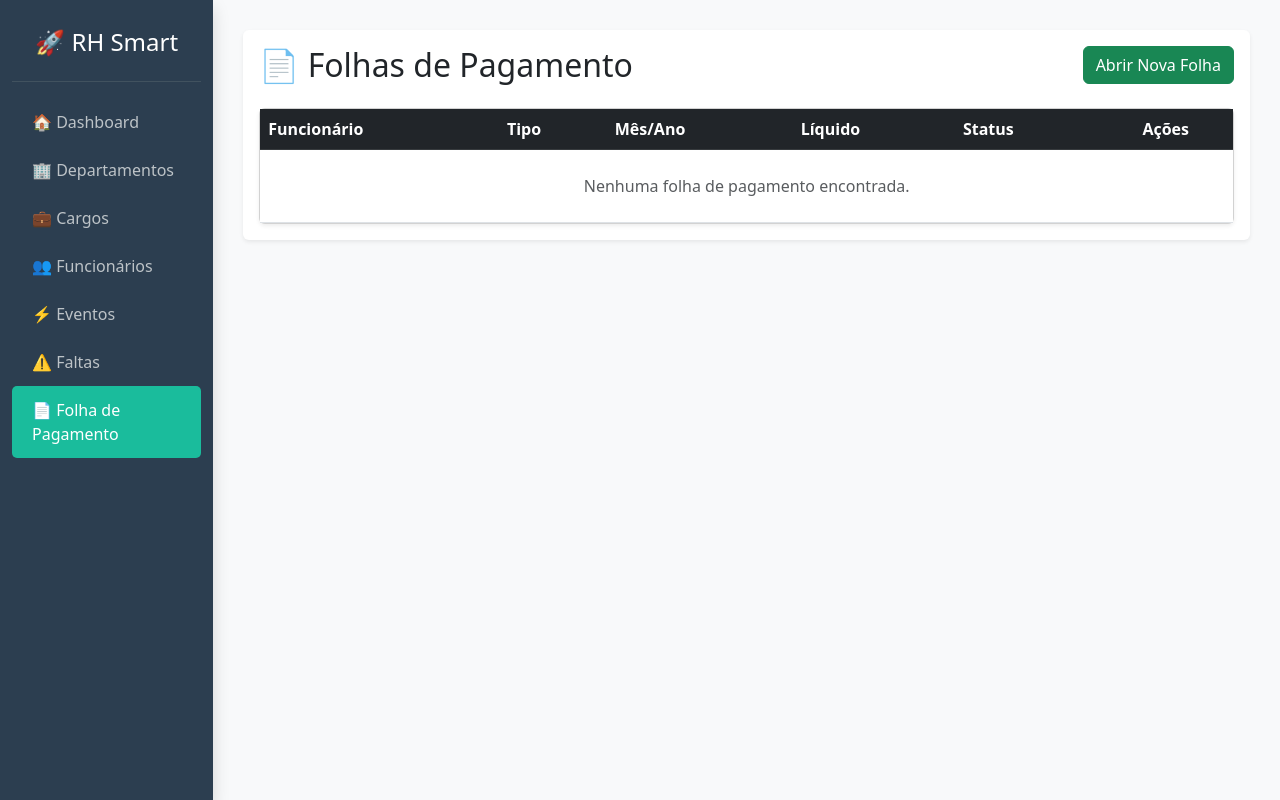
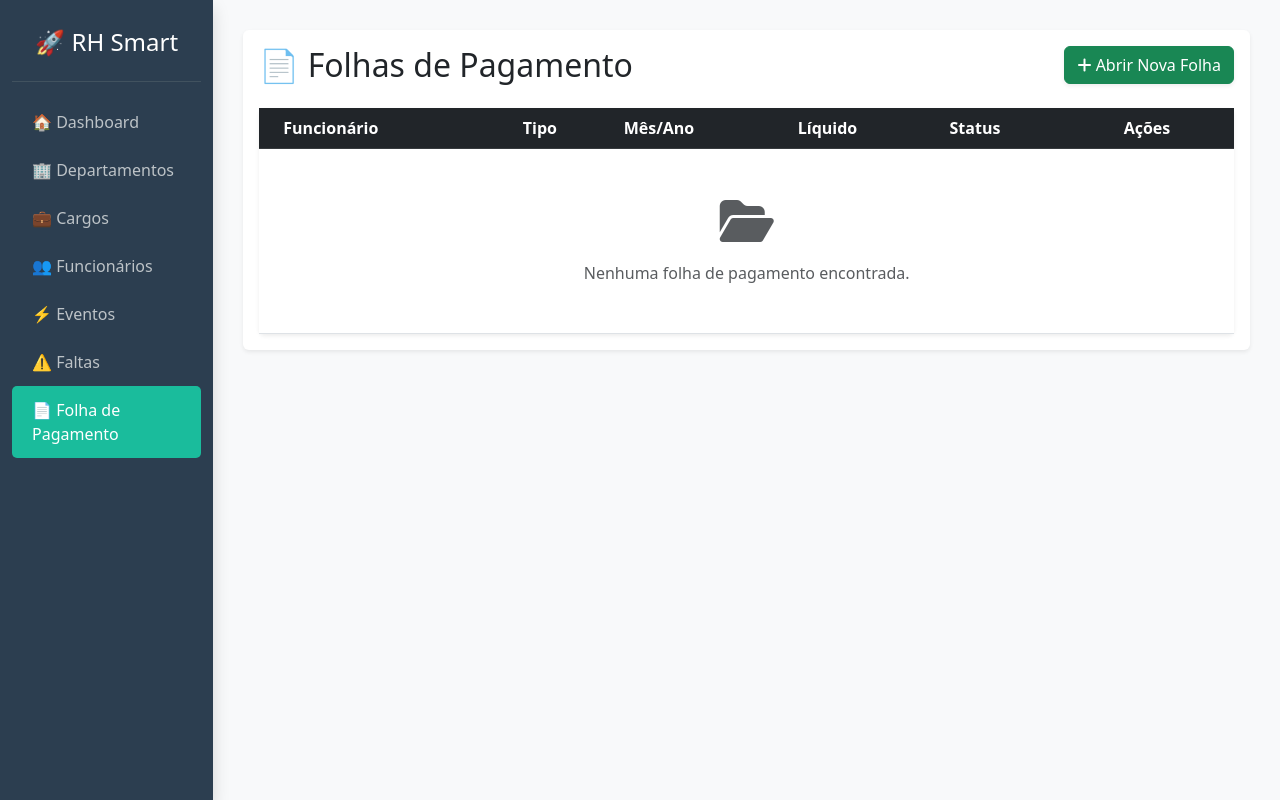
Before and after one commit to LeehAndradee/RH-Smart-, a Django app: page /folha/ in a window 1280 px wide. Run offline with Django 5.2, Linux system fonts and the light colour scheme; data that the repository does not hold is empty.

Commit message:
Finalizações da tela da folha de pagamento

```diff
--- a/core/templates/base.html
+++ b/core/templates/base.html
@@ -5,6 +5,7 @@
     <meta name="viewport" content="width=device-width, initial-scale=1.0">
     <title>RH Smart</title>
     <link href="https://cdn.jsdelivr.net/npm/bootstrap@5.3.0/dist/css/bootstrap.min.css" rel="stylesheet">
+    <link rel="stylesheet" href="https://cdnjs.cloudflare.com/ajax/libs/font-awesome/6.4.0/css/all.min.css">
     <style>
         .sidebar {
             min-height: 100vh;
--- a/core/templates/core/folha/list.html
+++ b/core/templates/core/folha/list.html
@@ -4,53 +4,69 @@
 
 <div class="d-flex justify-content-between align-items-center mb-4">
     <h2 class="mb-0">📄 Folhas de Pagamento</h2>
-    <a href="{% url 'folha_create' %}" class="btn btn-success">
+    <a href="{% url 'folha_create' %}" class="btn btn-success shadow-sm">
         <i class="fas fa-plus"></i> Abrir Nova Folha
     </a>
 </div>
 
-<div class="card shadow-sm">
+<div class="card shadow-sm border-0">
     <div class="card-body p-0">
+        <div class="table-responsive">
             <table class="table table-hover mb-0">
                 <thead class="table-dark">
                     <tr>
-                    <th>Funcionário</th>
+                        <th class="ps-4">Funcionário</th>
                         <th>Tipo</th>
                         <th>Mês/Ano</th>
                         <th>Líquido</th>
                         <th>Status</th>
-                    <th class="text-center">Ações</th>
+                        <th class="text-center pe-4">Ações</th>
                     </tr>
                 </thead>
 
                 <tbody>
                     {% for folha in folhas %}
                     <tr>
-                    <td class="align-middle"><strong>{{ folha.funcionario.nome }}</strong></td>
+                        <td class="align-middle ps-4"><strong>{{ folha.funcionario.nome }}</strong></td>
                         <td class="align-middle">{{ folha.tipo }}</td>
                         <td class="align-middle">{{ folha.mes }}/{{ folha.ano }}</td>
-                    <td class="align-middle">R$ {{ folha.salario_liquido }}</td>
+                        <td class="align-middle">R$ {{ folha.salario_liquido|floatformat:2 }}</td>
                         <td class="align-middle">
                             {% if folha.fechada %}
-                            <span class="badge bg-success text-uppercase">Fechada</span>
+                                <span class="badge bg-success text-uppercase" style="font-size: 0.75rem;">Fechada</span>
                             {% else %}
-                            <span class="badge bg-warning text-dark text-uppercase">Pendente</span>
+                                <span class="badge bg-warning text-dark text-uppercase" style="font-size: 0.75rem;">Pendente</span>
                             {% endif %}
                         </td>
-                    <td class="text-center">
-                        <a href="{% url 'folha_detail' folha.id %}" class="btn btn-sm btn-outline-primary">
-                            <i class="fas fa-eye"></i> Detalhes
+                        <td class="text-center align-middle pe-4">
+                            <div class="btn-group" role="group">
+                                <a href="{% url 'folha_detail' folha.id %}" class="btn btn-sm btn-outline-primary" title="Visualizar Detalhes">
+                                    <i class="fa fa-eye"></i>
                                 </a>
+
                                 {% if not folha.fechada %}
-                        <a href="{% url 'folha_update' folha.id %}" class="btn btn-sm btn-outline-secondary">
-                            <i class="fas fa-edit"></i>
+                                    <a href="{% url 'folha_update' folha.id %}" class="btn btn-sm btn-outline-secondary" title="Editar">
+                                        <i class="fa fa-edit"></i>
                                     </a>
+
+                                    <a href="{% url 'folha_delete' folha.id %}"
+                                       class="btn btn-sm btn-outline-danger"
+                                       title="Excluir"
+                                       onclick="return confirm('Deseja realmente excluir a folha de {{ folha.funcionario.nome }}?')">
+                                        <i class="fa fa-trash"></i>
+                                    </a>
+                                {% else %}
+                                    <button class="btn btn-sm btn-light text-muted" disabled title="Folha Fechada">
+                                        <i class="fas fa-lock"></i>
+                                    </button>
                                 {% endif %}
+                            </div>
                         </td>
                     </tr>
                     {% empty %}
                     <tr>
-                    <td colspan="6" class="text-center py-4 text-muted">
+                        <td colspan="6" class="text-center py-5 text-muted">
+                            <i class="fas fa-folder-open fa-3x mb-3 d-block"></i>
                             Nenhuma folha de pagamento encontrada.
                         </td>
                     </tr>
@@ -59,5 +75,6 @@
             </table>
         </div>
     </div>
+</div>
 
 {% endblock %}
--- a/core/views.py
+++ b/core/views.py
@@ -244,6 +244,22 @@ def folha_detail(request, id):
 
 def folha_update(request, id):
     folha = get_object_or_404(FolhaPagamento, id=id)
+
+    # 🚫 Regra: não pode editar se estiver fechada
+    if folha.fechada:
+        from django.contrib import messages
+        messages.error(request, "Folha já está fechada e não pode ser editada.")
+        return redirect('folha_detail', id=id)
+
+    if request.method == 'POST':
+        folha.mes = int(request.POST.get('mes'))
+        folha.ano = int(request.POST.get('ano'))
+        folha.tipo = request.POST.get('tipo')
+
+        folha.save()  # 🔥 recalcula tudo automaticamente
+
+        return redirect('folha_detail', id=folha.id)
+
     return render(request, 'core/folha/form.html', {'folha': folha})
 
 def folha_fechar(request, id):
@@ -253,9 +269,15 @@ def folha_fechar(request, id):
     return redirect('folha_detail', id=id)
 
 def folha_delete(request, id):
-    get_object_or_404(FolhaPagamento, id=id).delete()
+    folha = get_object_or_404(FolhaPagamento, id=id)
+
+    if folha.fechada:
+        from django.contrib import messages
+        messages.error(request, "Folha fechada não pode ser excluída.")
+        return redirect('folha_detail', id=id)
+
+    folha.delete()
     return redirect('folha_view')
-
 # --- API ---
 def get_funcionario(request, id):
     funcionario = get_object_or_404(Funcionario, id=id)
```
Lines whose indentation alone changed are shown as unchanged.
